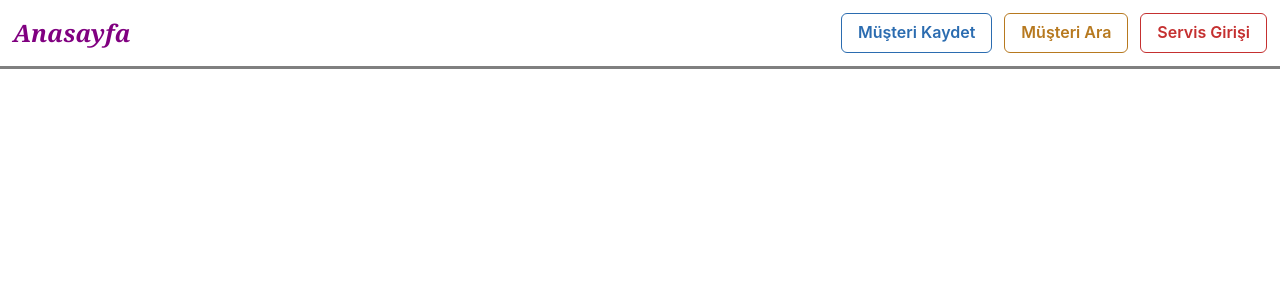
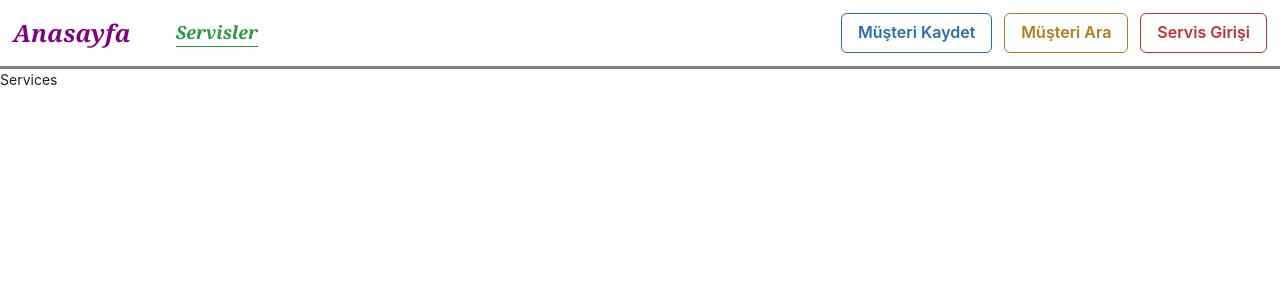
Before and after one commit to Grany35/TechnicalService-React, a React (Create React App) app: page /services in a window 1280 px wide. Shown: the top 300 px of the page. Built offline with nearby package versions, Linux system fonts and the light colour scheme.

Commit message:
Added React-Query

```diff
--- a/package.json
+++ b/package.json
@@ -6,6 +6,7 @@
     "@chakra-ui/react": "^2.3.6",
     "@emotion/react": "^11.10.4",
     "@emotion/styled": "^11.10.4",
+    "@tanstack/react-query": "^4.13.0",
     "@testing-library/jest-dom": "^5.16.5",
     "@testing-library/react": "^13.4.0",
     "@testing-library/user-event": "^13.5.0",
--- a/src/App.js
+++ b/src/App.js
@@ -1,5 +1,6 @@
 import Navbar from "./components/Navbar/Navbar";
-import { BrowserRouter } from 'react-router-dom';
+import { BrowserRouter,Routes,Route } from 'react-router-dom';
+import Services from "./pages/ServicesInfo/services";
 
 function App() {
   return (
@@ -7,6 +8,11 @@ function App() {
       <div >
         <Navbar />
       </div>
+
+      <Routes>
+        <Route path="services" element={<Services/>} />
+      </Routes>
+
     </BrowserRouter>
   );
 }
--- a/src/components/Navbar/Navbar.js
+++ b/src/components/Navbar/Navbar.js
@@ -81,6 +81,9 @@ function Navbar() {
                 <div className="left">
                     <div className="logo">
                         <Link to={"/"}>Anasayfa</Link>
+                    </div>
+                    <div className='services'>
+                        <Link to={"/services"}>Servisler</Link>
                     </div>
                 </div>
                 <div className="right">
--- a/src/components/Navbar/styles.css
+++ b/src/components/Navbar/styles.css
@@ -12,4 +12,19 @@
     font-weight: bolder;
     font-family: Cambria, Cochin, Georgia, Times, 'Times New Roman', serif;
     font-style: italic;
+    margin-right: 45px;
 }
+
+.left{
+    display: flex;
+    align-items: center;
+}
+
+.services{
+    color: rgb(36, 155, 56);
+    font-size: large;
+    font-weight: bolder;
+    font-family: Cambria, Cochin, Georgia, Times, 'Times New Roman', serif;
+    font-style: italic;
+    border-bottom: solid 1px;
+}
--- a/src/index.js
+++ b/src/index.js
@@ -5,10 +5,22 @@ import './reset.css';
 import App from './App';
 import 'antd/dist/antd.min.css'
 import { ChakraProvider } from '@chakra-ui/react';
+import { QueryClient, QueryClientProvider } from '@tanstack/react-query';
+
+const queryClient = new QueryClient({
+    defaultOptions: {
+        queries: {
+            refetchOnMount: false,
+            refetchOnWindowFocus: false,
+        }
+    }
+});
 
 const root = ReactDOM.createRoot(document.getElementById('root'));
 root.render(
-    <ChakraProvider>
-        <App />
-    </ChakraProvider>
+    <QueryClientProvider client={queryClient} >
+        <ChakraProvider>
+            <App />
+        </ChakraProvider>
+    </QueryClientProvider>
 );
--- /dev/null
+++ b/src/pages/ServicesInfo/services.js
@@ -0,0 +1,9 @@
+import React from 'react'
+
+function Services() {
+  return (
+    <div>Services</div>
+  )
+}
+
+export default Services
```
Also changed, not shown: 1 other file (tests, documents, lock files or other folders).
